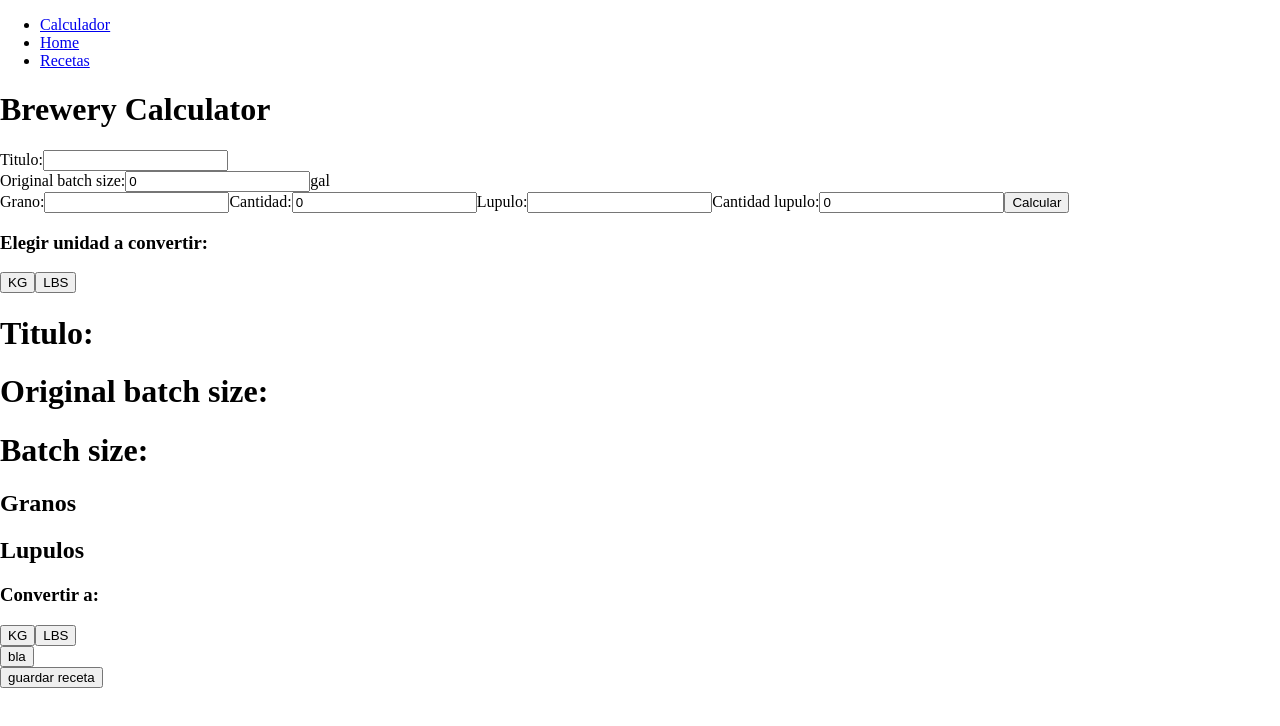
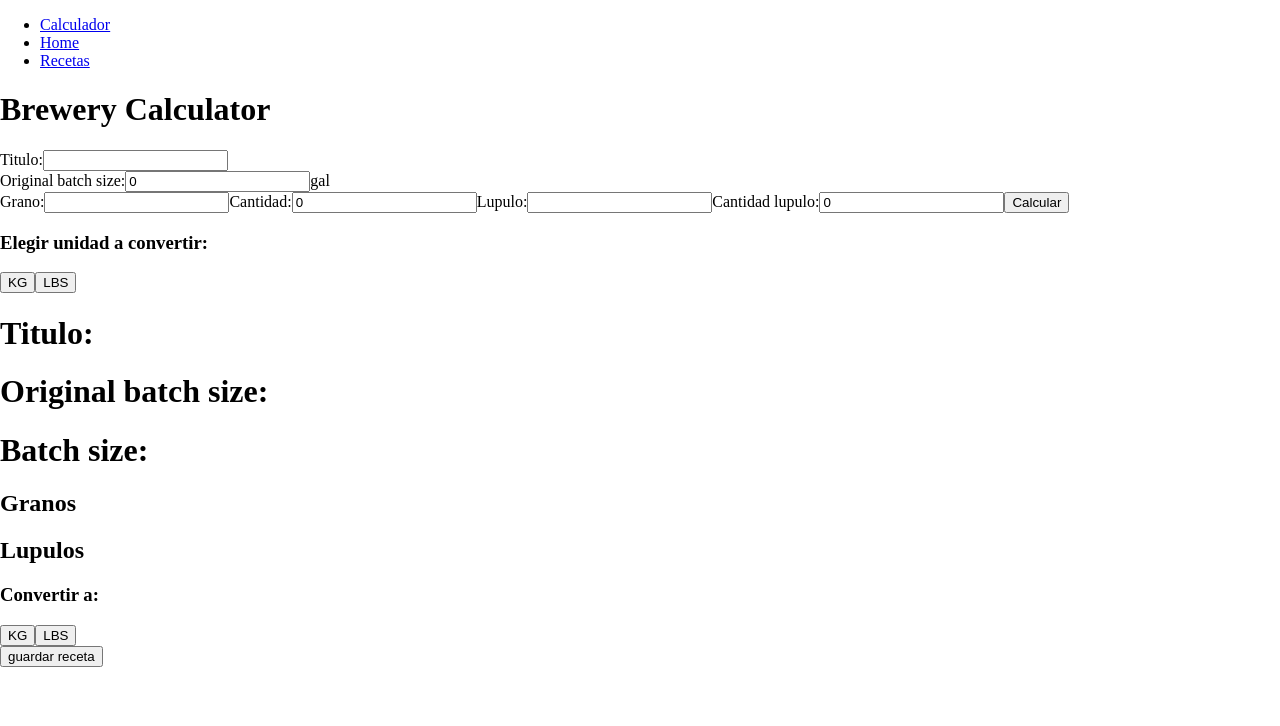
Before and after one commit to luismoreiradev/brewjournal, a React (Create React App) app: page /calculador in a window 1280 px wide. Shown: the top 726 px of the page. Built offline with nearby package versions, Linux system fonts and the light colour scheme.

Commit message:
factor de multiplicacion para ajustar uniddes solucionado. falta discriminar entre multiplo para granos y multiplo para lupulos

```diff
--- a/src/components/Granos.js
+++ b/src/components/Granos.js
@@ -4,7 +4,7 @@ import React, { useState } from 'react';
 function Granos(props) {
     const granos = props.allGrains
     const volumenes= props.volumenes
-   const bla=props.bla
+   const factorConversionUnidades=props.factorConversionUnidades
 
     const [unidadDeConversion, setUnidadDeConversion]=useState({multiploGranos:1,multiploLupulo:1})
     const [unidadOriginal, setUnidadOriginal]= useState({unidadOriginalGranos:String, unidadOriginalLupulos:String})
@@ -43,14 +43,19 @@ console.log(coeficienteConversionVolumen);
     if (unidadConvertida ==="kg") {
       setUnidadDeConversion({multiploGranos:0.45359237, multiploLupulo: 28.35})
      setUnidadOriginal({unidadOriginalGranos:"kg", unidadOriginalLupulos:"gr"})
+
     }
     if (unidadConvertida==="lbs") {
       setUnidadDeConversion({multiploGranos:2.20462, multiploLupulo:0.0352733686})
       setUnidadOriginal({unidadOriginalGranos:"lbs", unidadOriginalLupulos:"oz"})
+
     }
+
+
 
   }
 
+factorConversionUnidades(unidadDeConversion.multiploGranos)
   return (
     <div>
     <h3>Elegir unidad a convertir:</h3>
@@ -91,7 +96,7 @@ console.log(coeficienteConversionVolumen);
   </div>
   }
 
-<button onClick={()=>bla(unidadDeConversion.multiploGranos)}>bla</button>
+
   </div>
 
   );
--- a/src/pages/Calculador.js
+++ b/src/pages/Calculador.js
@@ -10,7 +10,7 @@ function Calculador() {
 const [volumenes, setVolumenes]=useState({})
 const [multiplo, setMultiplo]=useState(1)
 
-function bla(conversor){
+function factorConversionUnidades(conversor){
 
   setMultiplo(conversor)
 }
@@ -114,7 +114,7 @@ function guardarReceta() {
     <div>
     <h1>Brewery Calculator</h1>
   <InputGranos newGrain={newGrain} newVolums={newVolums}/>
-   <Granos allGrains={allGrains} volumenes={volumenes} bla={bla} />
+   <Granos allGrains={allGrains} volumenes={volumenes} factorConversionUnidades={factorConversionUnidades} />
    <div><button onClick={guardarReceta}>guardar receta</button></div>
     </div>
 
```
